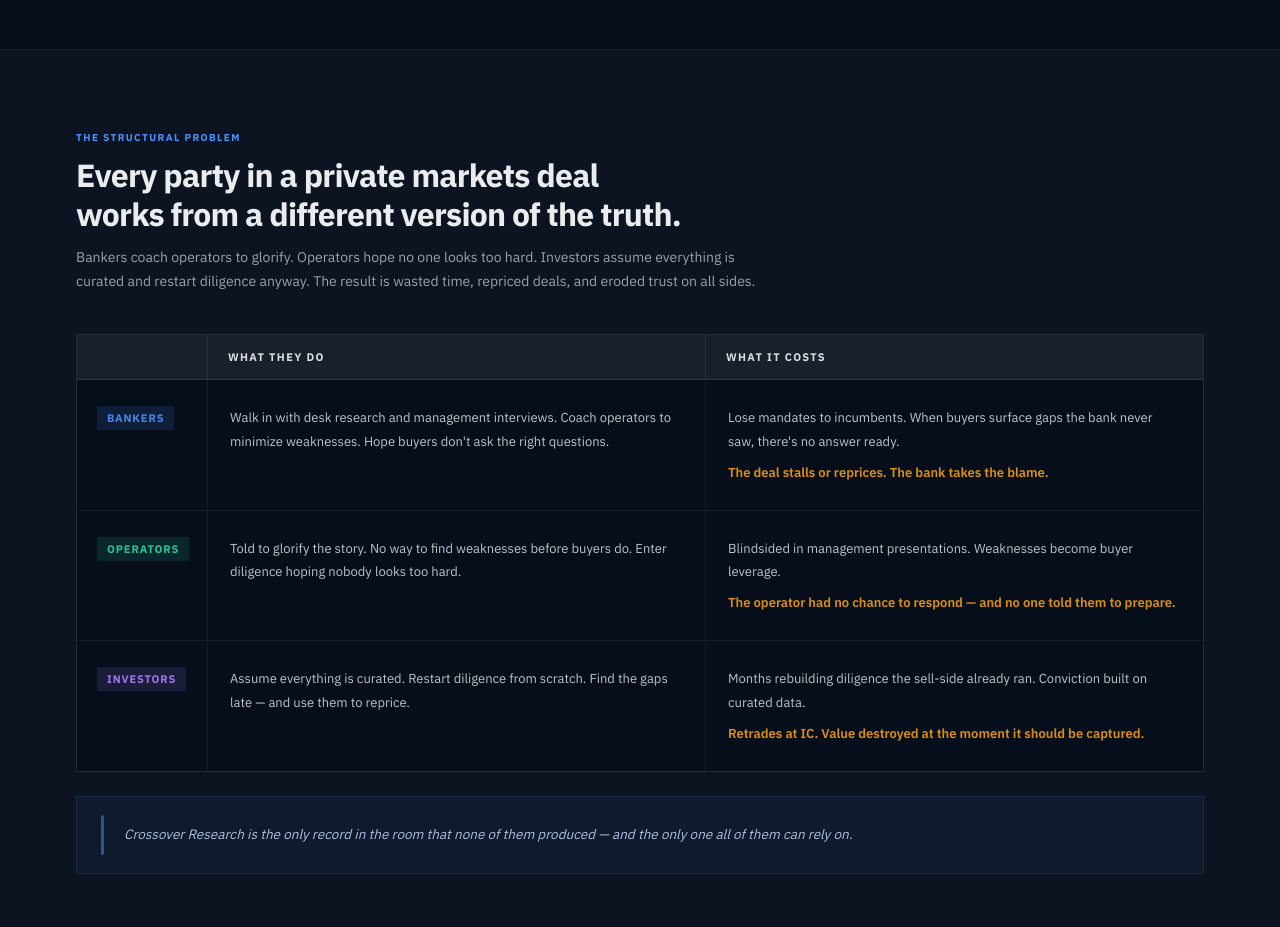
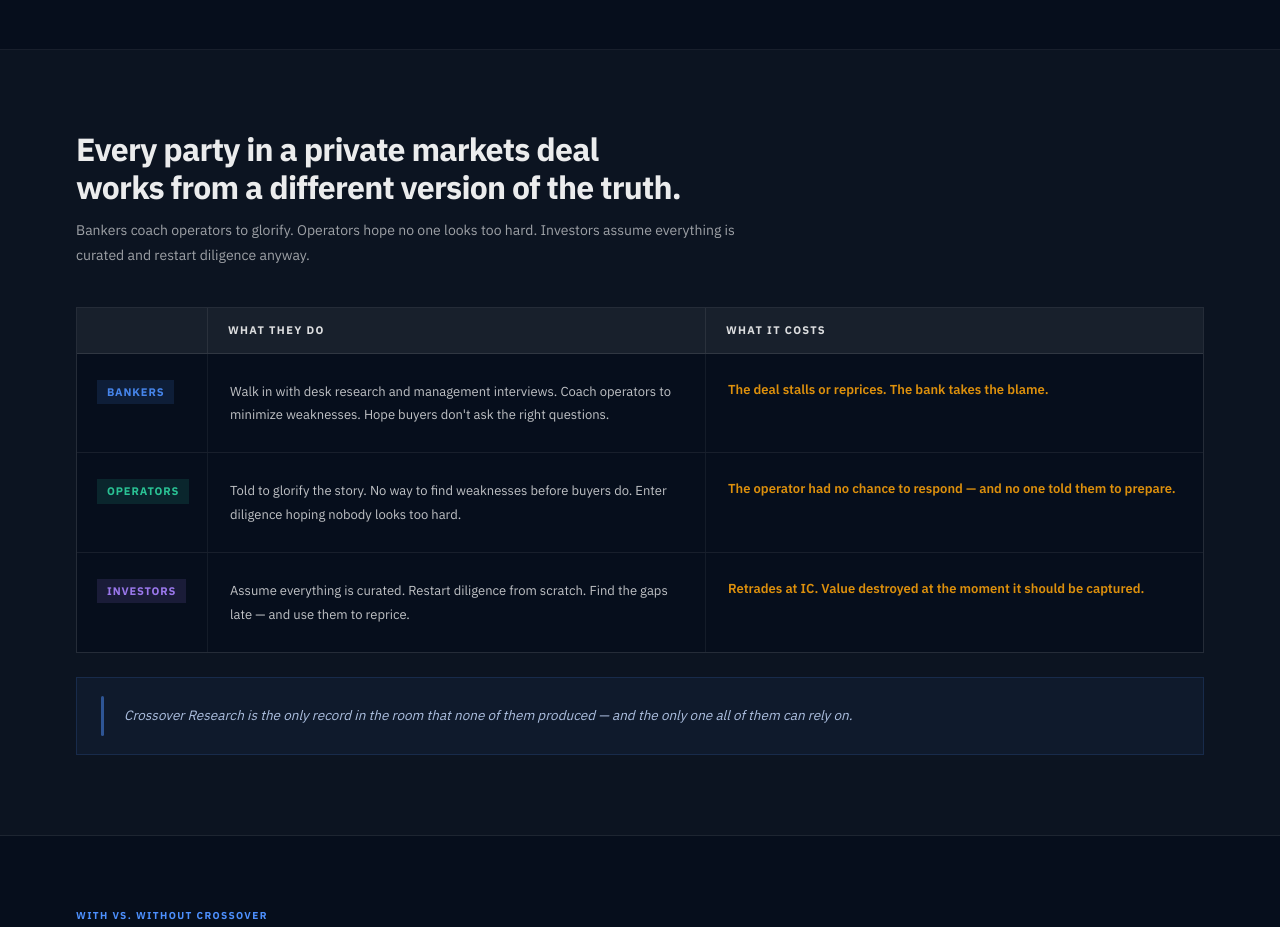
Before and after one commit to Crossover-Research/sell-side-overview-site, a Next.js app: page /intelligence in a window 1280 px wide. Shown: the part 2240-3167 px from the top of the page. Built offline with nearby package versions, Linux system fonts and the light colour scheme.

Commit message:
copy edit: remove section label (R3), cut trailing sentence (R1), cost quotes stand alone (R6), remove bridge sentence (R1+R2)

```diff
--- a/components/MarketProblem.tsx
+++ b/components/MarketProblem.tsx
@@ -6,7 +6,7 @@
     audienceColor: 'rgba(77,144,254,.9)',
     audienceBg: 'rgba(77,144,254,.12)',
     what: 'Walk in with desk research and management interviews. Coach operators to minimize weaknesses. Hope buyers don\'t ask the right questions.',
-    cost: 'Lose mandates to incumbents. When buyers surface gaps the bank never saw, there\'s no answer ready.',
+    cost: '',
     costBold: 'The deal stalls or reprices. The bank takes the blame.',
   },
   {
@@ -14,7 +14,7 @@
     audienceColor: 'rgba(45,212,160,.9)',
     audienceBg: 'rgba(45,212,160,.12)',
     what: 'Told to glorify the story. No way to find weaknesses before buyers do. Enter diligence hoping nobody looks too hard.',
-    cost: 'Blindsided in management presentations. Weaknesses become buyer leverage.',
+    cost: '',
     costBold: 'The operator had no chance to respond — and no one told them to prepare.',
   },
   {
@@ -22,7 +22,7 @@
     audienceColor: 'rgba(168,130,255,.9)',
     audienceBg: 'rgba(168,130,255,.12)',
     what: 'Assume everything is curated. Restart diligence from scratch. Find the gaps late — and use them to reprice.',
-    cost: 'Months rebuilding diligence the sell-side already ran. Conviction built on curated data.',
+    cost: '',
     costBold: 'Retrades at IC. Value destroyed at the moment it should be captured.',
   },
 ];
@@ -34,7 +34,6 @@
 
         {/* Header */}
         <div style={{ marginBottom:40 }}>
-          <div className="ib-section-eyebrow" style={{ marginBottom:10 }}>The Structural Problem</div>
           <h2 style={{
             fontSize:'clamp(22px,3vw,32px)', fontWeight:700,
             color:'rgba(255,255,255,.92)', letterSpacing:'-.025em', lineHeight:1.2, marginBottom:12,
@@ -45,7 +44,6 @@
           <p style={{ fontSize:14, color:'rgba(255,255,255,.60)', lineHeight:1.75, maxWidth:680 }}>
             Bankers coach operators to glorify. Operators hope no one looks too hard.
             Investors assume everything is curated and restart diligence anyway.
-            The result is wasted time, repriced deals, and eroded trust on all sides.
           </p>
         </div>
 
@@ -69,7 +67,7 @@
                 {row.what}
               </div>
               <div style={{ padding:'26px 22px', borderLeft:'1px solid rgba(255,255,255,.06)' }}>
-                <div style={{ fontSize:13, color:'rgba(255,255,255,.75)', lineHeight:1.8, marginBottom:10 }}>{row.cost}</div>
+                {row.cost && <div style={{ fontSize:13, color:'rgba(255,255,255,.75)', lineHeight:1.8, marginBottom:10 }}>{row.cost}</div>}
                 <div style={{ fontSize:13, fontWeight:600, color:'rgba(245,158,11,.9)', lineHeight:1.6 }}>{row.costBold}</div>
               </div>
             </div>
```
